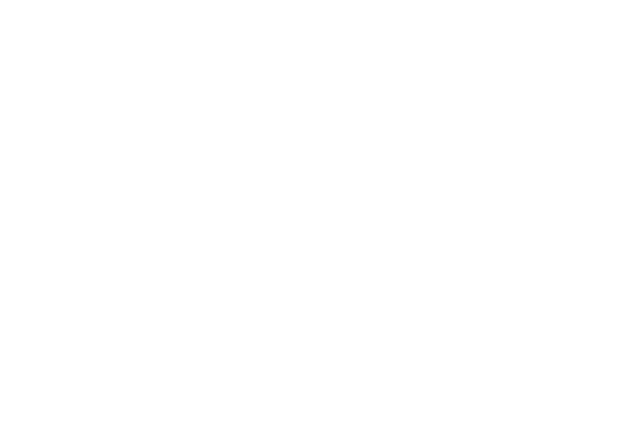
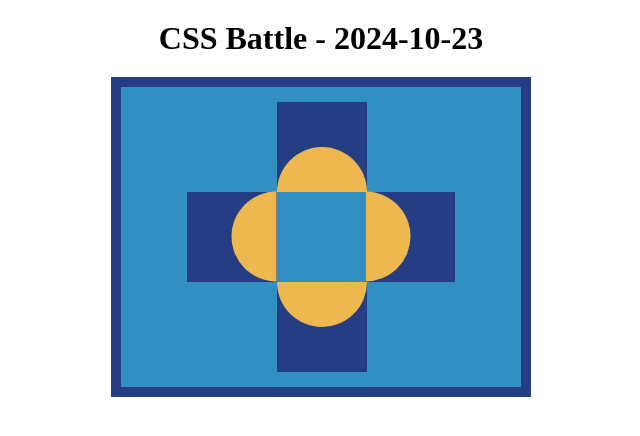
Before and after one commit to OclaZ/my-css-battles, a website: page battles/23-10-2024.html in a window 1280 px wide. Shown: the whole page, without its empty margins (319-959 px from the left). Drawn offline with Linux system fonts and the light colour scheme.

Commit message:
23-10-2024

```diff
--- a/battles/23-10-2024.html
+++ b/battles/23-10-2024.html
@@ -0,0 +1,90 @@
+<!DOCTYPE html>
+<html lang="en">
+  <head>
+    <title>CSS Battle - 2024-10-23</title>
+    <style>
+      body {
+        margin: 0;
+        min-height: 100vh;
+        display: flex;
+        flex-direction: column;
+        align-items: center;
+      }
+      h1 {
+        margin: 20px 0;
+      }
+      .container {
+        background: #328fc1;
+        height: 300px;
+        width: 400px;
+        position: relative;
+        display: flex;
+        justify-content: center;
+        align-items: center;
+        border: 10px solid #243d83;
+      }
+      .square {
+        background: #243d83;
+        height: 90px;
+        width: 90px;
+        position: absolute;
+      }
+      .top {
+        top: 15px;
+        left: 156px;
+      }
+      .left {
+        top: 105px;
+        left: 66px;
+      }
+      .right {
+        top: 105px;
+        right: 66px;
+      }
+      .bottom {
+        bottom: 15px;
+        left: 156px;
+      }
+      .circle {
+        background: #eeb850;
+        height: 45px;
+        width: 90px;
+        position: absolute;
+        border-top-left-radius: 100px;
+        border-top-right-radius: 100px;
+      }
+      .circle.top {
+        top: 60px;
+        left: 156px;
+      }
+      .circle.left {
+        left: 222px;
+        top: 127px;
+        transform: rotate(90deg);
+      }
+      .circle.right {
+        right: 222px;
+        top: 127px;
+        transform: rotate(-90deg);
+      }
+      .circle.bottom {
+        bottom: 60px;
+        left: 156px;
+        transform: rotate(180deg);
+      }
+    </style>
+  </head>
+  <body>
+    <h1>CSS Battle - 2024-10-23</h1>
+    <div class="container">
+      <div class="square top"></div>
+      <div class="square left"></div>
+      <div class="square right"></div>
+      <div class="square bottom"></div>
+      <div class="circle top"></div>
+      <div class="circle left"></div>
+      <div class="circle right"></div>
+      <div class="circle bottom"></div>
+    </div>
+  </body>
+</html>
```
Also changed, not shown: battles/21-10-2024.html (+1 -0 lines), battles/22-10-2024.html (+2 -1 lines).
